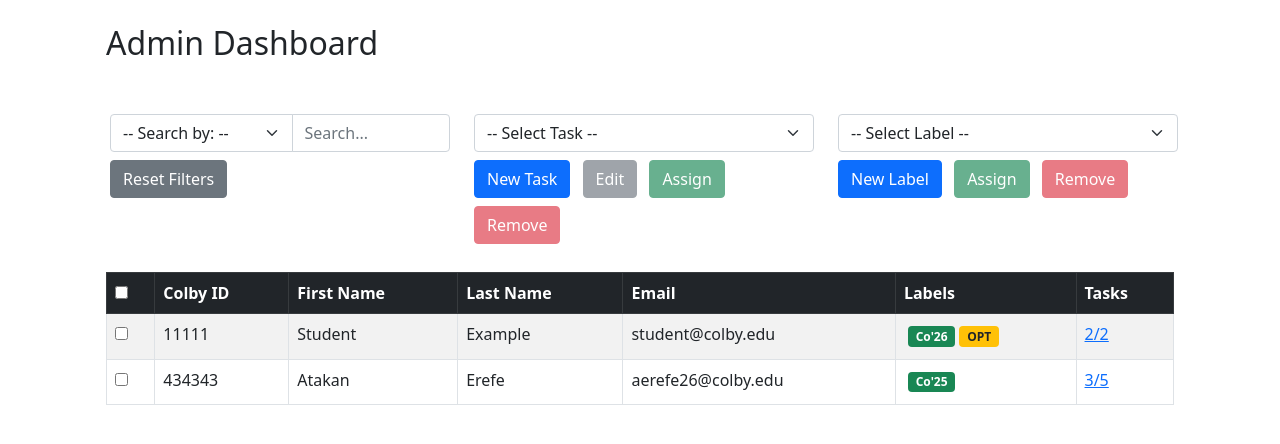
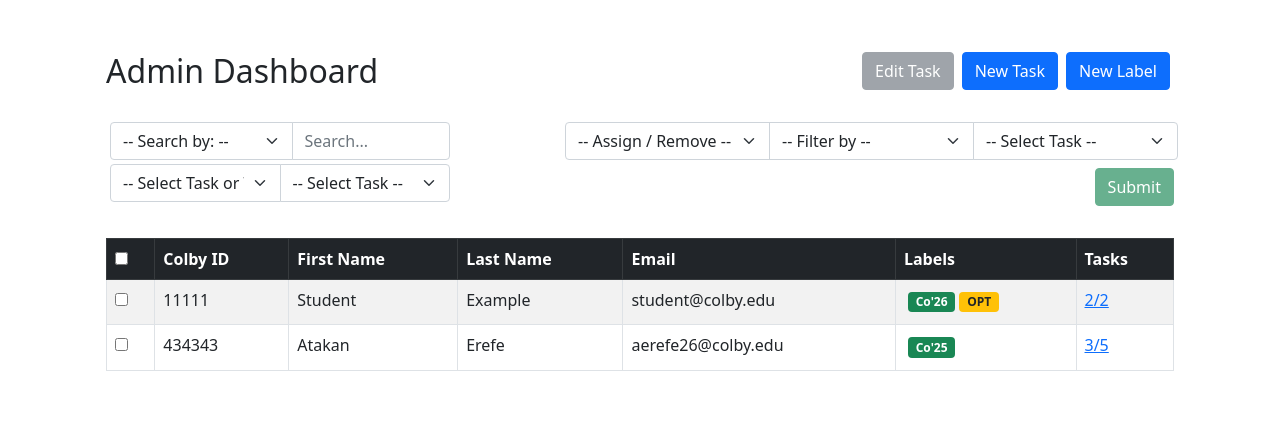
Before and after one commit to atakanerefe/International-Colby-Copy, a Flask app: page /admin in a window 1280 px wide. Shown: the part 112-556 px from the top of the page. Run offline with Flask 3, Linux system fonts and the light colour scheme; the visitor is signed in with stand-in values (Sample User, id 1); data comes from the database, SQL or seed files in the repository; data that the repository does not hold is empty.

Commit message:
updated admin dashboard design
we moved around the buttons so that there is a distinction between selected a task for filtering vs selecting a task for assignment/removal. same for labels and we also shifted the new label/task and edit task buttons to the top for a more streamlined look.

```diff
--- a/website/templates/allStudents.html
+++ b/website/templates/allStudents.html
@@ -10,7 +10,18 @@
     {% include 'navbar.html' %}
 
     <content class="container row mx-auto mt-4">
-        <h2 class="mb-4" id="welcome-message">Admin Dashboard</h2>
+        <!-- <h2 class="mb-4" id="welcome-message">Admin Dashboard</h2> -->
+        <div class="d-flex align-items-center justify-content-between gap-3 m-6 mt-4">
+            <!-- creating a tag label for student view that should be uneditable -->
+            <h5 class="text-start h2 mb-0"id="welcome-message">Admin Dashboard</h5>
+            <!-- <div class="m-auto col-lg-3 text-center card" style="background: #C7D9E0;"> -->
+            <div class="d-flex align-items-center" studentName="{{ student.name }}">
+                <button class="btn btn-secondary m-1" id="editTaskButton" disabled>Edit Task</button>
+                <a class="btn btn-primary m-1" id="addTaskButton" href = "{{ url_for('main.addTask') }}">New Task</a>
+                <button class="btn btn-primary m-1" id="addLabelButton" data-bs-toggle="modal" data-bs-target="#labelModal">New Label</button>
+
+            </div>
+        </div>
         <div class="my-4 justify-content-between">
             <div class=" row mb-4">
 
@@ -27,35 +38,66 @@
                         <input type="text" class="form-control" id="searchInput" placeholder="Search...">
                         <!-- Reset Button -->
                     </div>
-                    <button class="btn btn-secondary m-1" id="resetFilters">Reset Filters</button>
-                </div>
-
-
-                <!-- Task Management Section -->
-                <div class="col-lg-4">
-                    <div>
+                    <div class="input-group m-1">
+                        <select class="form-select" id="tagOrTaskToggle" onchange="">
+                            <option value="" selected>-- Select Task or Tag --</option>
+                            <option value="">Filter by task</option>
+                            <option value="">Filter by tag</option>
+                        </select>
                         <!-- DYNAMICALLY DISPLAY TASKS -->
-                        <select class="form-select m-1" id="taskFilter" onchange="handleTaskSelection()">
+                        <select class="form-select" id="filterType" onchange="handleTaskSelection()">
                             <option value="" selected>-- Select Task --</option>
                             {% for task in tasks %}
                                 <option value="{{ task.title }}">{{ task.title }}</option>
                             {% endfor %}
                         </select>
-                        <a class="btn btn-primary m-1" id="addTaskButton" href = "{{ url_for('main.addTask') }}">New Task</a>
-                        <button class="btn btn-secondary m-1" id="editTaskButton" disabled>Edit</button>
+                    </div>
+                    <!-- <button class="btn btn-secondary m-1" id="resetFilters">Reset Filters</button> -->
+                </div>
+                <!-- end of column ^^^ -->
+
+                <div class="col-lg-1">
+                </div>
+
+                <div class="col-lg-7">
+                    <div class="input-group m-1">
+                        <select class="form-select" id="taskFilter" onchange="">
+                            <option value="" selected>-- Assign / Remove --</option>
+                            <option value="">Assign</option>
+                            <option value="">Remove</option>
+                        </select>
+                        <select class="form-select" id="taskFilter" onchange="">
+                            <option value="" selected>-- Filter by --</option>
+                            <option value="">Task</option>
+                            <option value="">Tag</option>
+                        </select>
+                        <!-- DYNAMICALLY DISPLAY TASKS -->
+                        <select class="form-select" id="filterBy" onchange="handleTaskSelection()">
+                            <option value="" selected>-- Select Task --</option>
+                            {% for task in tasks %}
+                                <option value="{{ task.title }}">{{ task.title }}</option>
+                            {% endfor %}
+                        </select>
+                    </div>
+                    <div class="input-group m-1">
+                        <button class="btn btn-success m-1 ms-auto" id="submitAssignOrRemove" disabled>Submit</button>
+                    </div>
+                </div>
+                <!-- <div class="col-lg-1">
+                    <button class="btn btn-success m-1" id="submitAssignOrRemove" disabled>Submit</button>
+                </div> -->
+
+                <!-- Task Management Section -->
+                <!-- <div class="col-lg-4">
+                    <div>
                         <button class="btn btn-success m-1" id="assignTaskButton" disabled>Assign</button>
                         <button class="btn btn-danger m-1" id="removeTaskButton" disabled>Remove</button>
                     </div>
-                </div>
-
-
-
-
-
+                </div> -->
 
 
                 <!-- Labels Management Section -->
-                <div class="col-lg-4">
+                <!-- <div class="col-lg-4">
                     <div>
                         <select class="form-select m-1" id="labelsDropdown">
                             <option value="" selected>-- Select Label --</option>
@@ -63,11 +105,11 @@
                             <option value="Co'26"><span class="badge bg-success m-1">Co'26</span></option>
                             <option value="OPT"><span class="badge bg-warning text-dark">OPT</span></option>
                         </select>
-                        <button class="btn btn-primary m-1" id="addLabelButton" data-bs-toggle="modal" data-bs-target="#labelModal">New Label</button>
+
                         <button class="btn btn-success m-1" id="assignLabelButton" disabled>Assign</button>
                         <button class="btn btn-danger m-1" id="removeLabelButton" disabled>Remove</button>
                     </div>
-                </div>
+                </div> -->
             </div>
 
             <!-- Modal for Adding Labels -->
@@ -160,5 +202,6 @@
     <!-- <script src="{{ url_for('static', filename='adminPageStudentProgress.js') }}"></script> -->
     <script src="../static/allStudentsFilter.js"></script>
     <!-- <script src="{{ url_for('static', filename='allStudentsFilter.js') }}"></script> -->
+    <script src="../static/studentDashboardTags.js"></script>
 
 </body>
--- a/website/views.py
+++ b/website/views.py
@@ -68,9 +68,9 @@ def steps():
 @main_blueprint.route('/admin')
 @login_required
 def admin():
-
+    student = User.query.filter_by(email=current_user.email).first()
     # DYNAMICALLY DISPLAY TASKS FOR FUTURE USE
-    return render_template('allStudents.html', tasks=Task.query.all())
+    return render_template('allStudents.html', tasks=Task.query.all(), student=student)
     # return render_template('allStudents.html')
 
 @main_blueprint.route('/admin/addTask')
```
Also changed, not shown: website/static/filterDropdown.js (added, +38 -0 lines).
